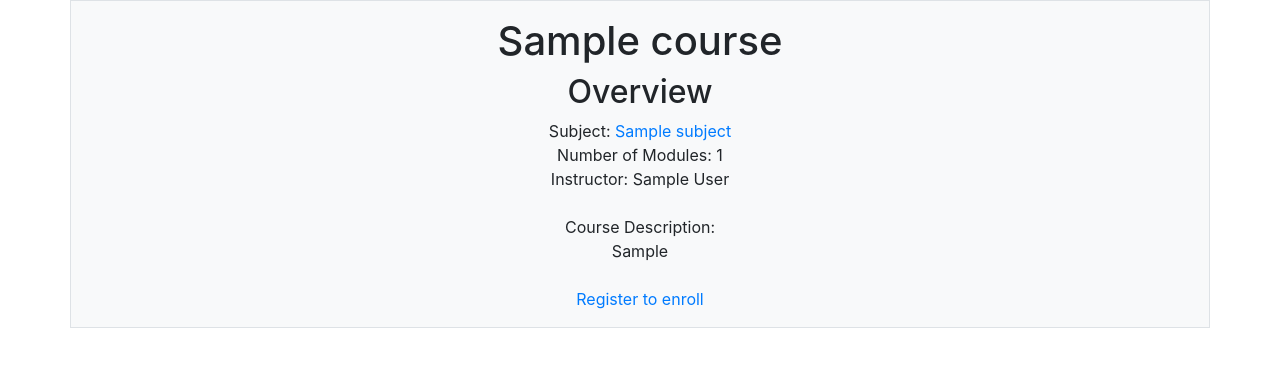
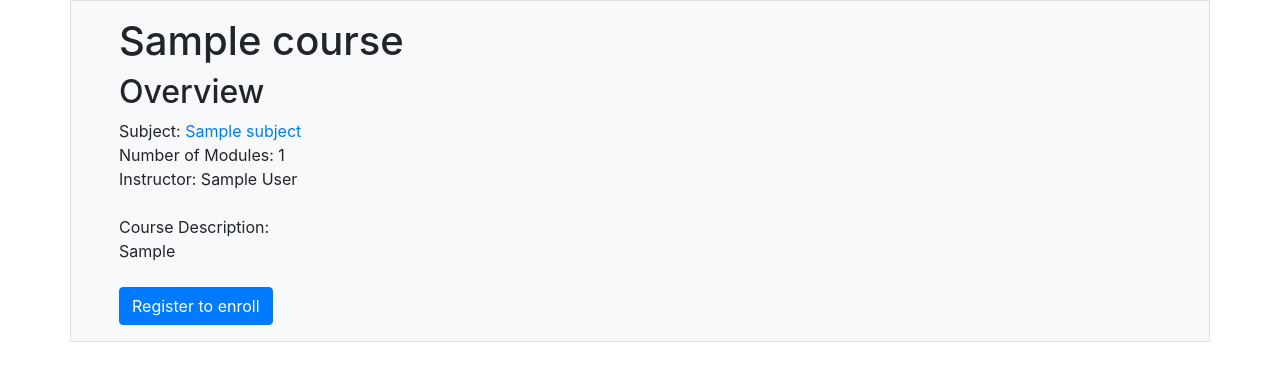
Before and after one commit to leviprice97/canvaslite, a Django app: a page that uses courses/templates/courses/course/detail.html in a window 1280 px wide. Shown: the part 56-437 px from the top of the page. Run offline with Django 3.2, Linux system fonts and the light colour scheme; tables that the repository leaves empty hold one stand-in row (values such as "Sample post"); parts of the project's set-up code (start-up, migrations or seed data) failed here and were passed over; some libraries are stand-ins or nearby versions.

Commit message:
update to student course details

```diff
--- a/courses/templates/courses/course/detail.html
+++ b/courses/templates/courses/course/detail.html
@@ -6,7 +6,6 @@
     <div class="container px-lg-5">
         <div class="row mx-lg-n5">
           <div class="col py-3 px-lg-5 border bg-light">
-            <div class="text-center">
             {% with subject=course.subject %}
             <h1>
                 {{ object.title }}
@@ -21,16 +20,13 @@
                     <form action="{% url "student_enroll_course" %}" method="post">
                         {{ enroll_form }}
                         {% csrf_token %}
-                            <input type="submit" class="button" value="Enroll now">
+                        <input class="btn btn-primary" type="submit"  value="Enroll now">
                     </form>
                 {% else %}
-                        <a href="{% url "student_registration" %}" class="button">
-                            Register to enroll
-                        </a>
+                <a role="button" class="btn btn-primary" href="{% url "student_registration" %}" class="button">Register to enroll</a>
             {% endif %}
             {% endwith %}
           </div>
         </div>
       </div>
-      </div>
 {% endblock %}
```
Lines whose indentation alone changed are shown as unchanged.
